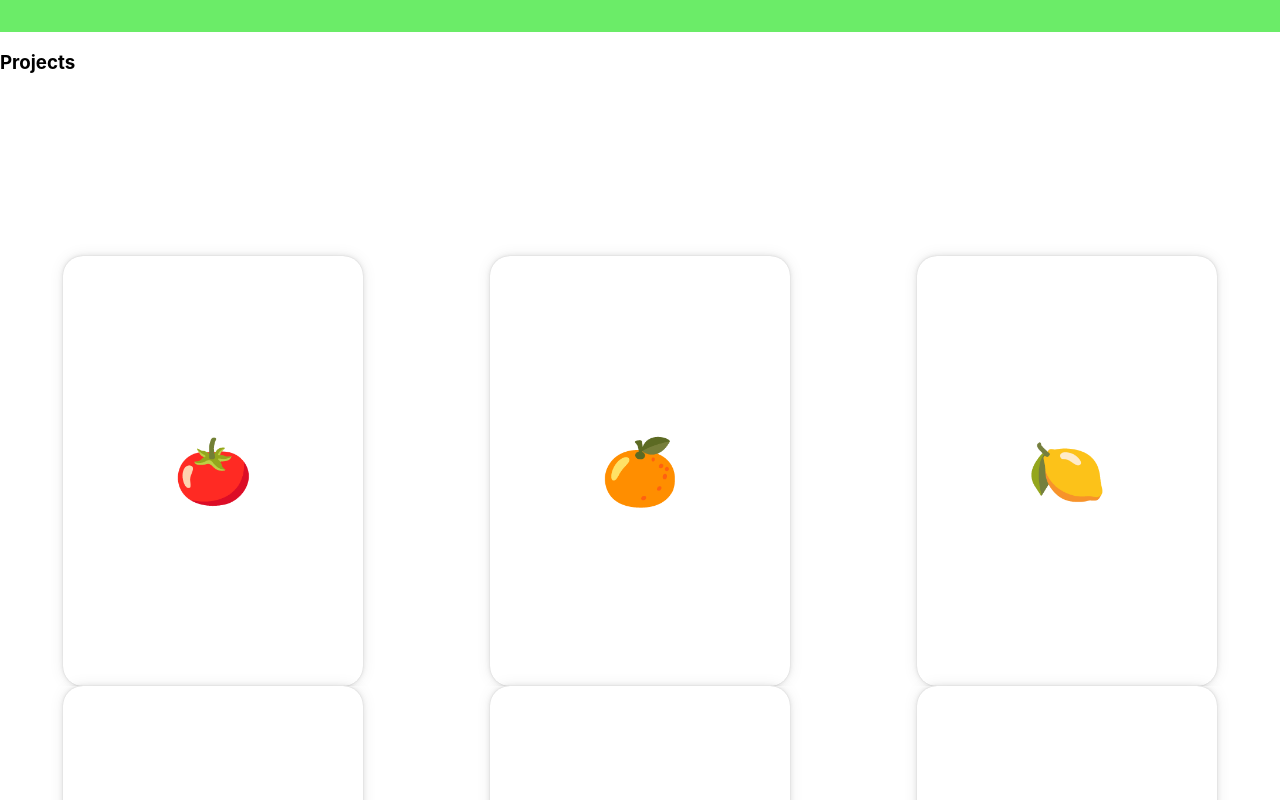
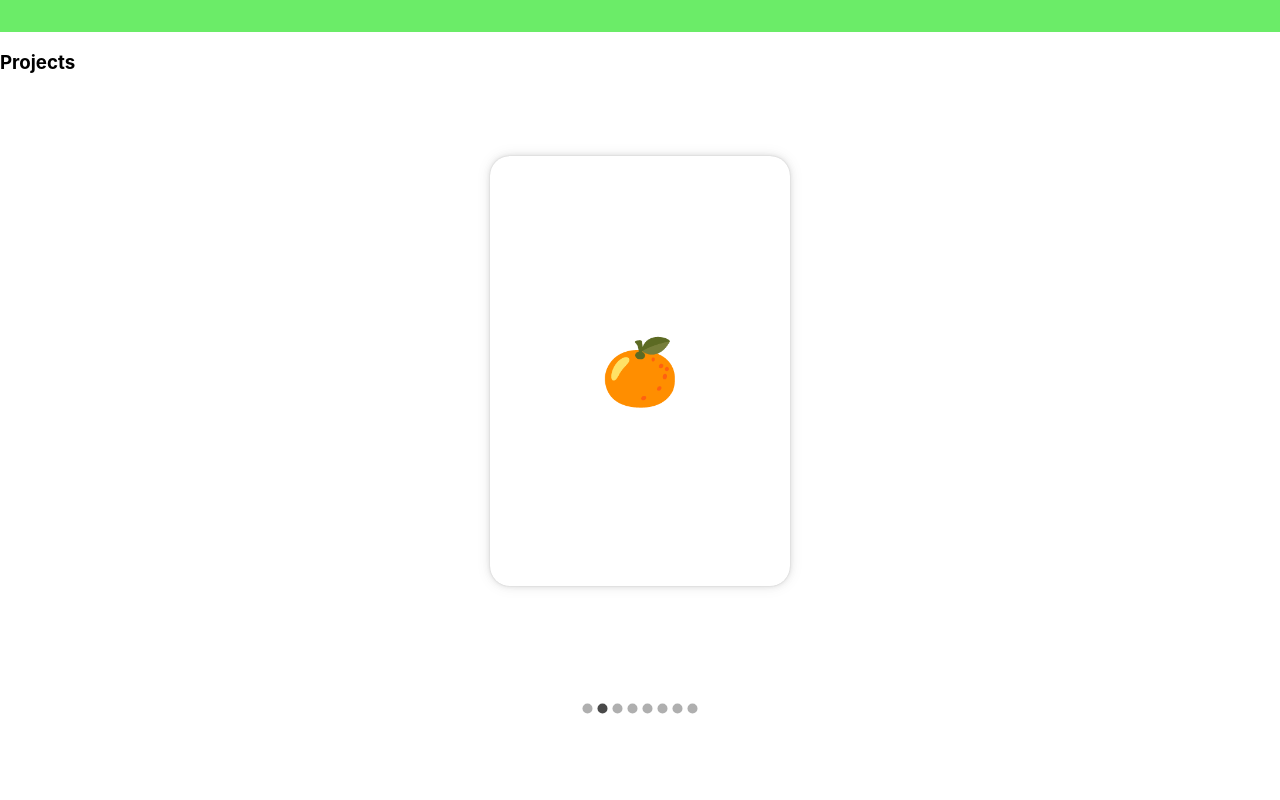
Before and after one commit to a1484414286/a1484414286.github.io, a React (Create React App) app: page / in a window 1280 px wide. Shown: the part 560-1360 px from the top of the page. After the commit the page ends 1276 px from the top, so only its background shows below. Built offline with nearby package versions, Linux system fonts and the light colour scheme.

Commit message:
turning it into carousel

```diff
--- a/src/components/CardItem.js
+++ b/src/components/CardItem.js
@@ -10,12 +10,12 @@ export default class CardItem extends React.Component {
         {
             offscreen:
             {
-                y: 300,
+                y: 400,
             },
 
-            hover:
+            onscreen:
             {
-                y: 100,
+                y: -10,
                 rotate: 0,
                 transition:
                 {
@@ -31,10 +31,8 @@ export default class CardItem extends React.Component {
         <div>
             <motion.div
                 className="card-container container"
-                initial="offscreen"
-                whileInView="hover"
                 viewport={{ once: false, amount: 0.8 }}>
-                <motion.div className="card" variants={variants}>{img}</motion.div>
+                <motion.div initial="offScreen" whileHover="onscreen" className="card" variants={variants}>{img}</motion.div>
             </motion.div>
         </div>
     );
--- a/src/components/LandingPage.js
+++ b/src/components/LandingPage.js
@@ -15,7 +15,7 @@ export default function LandingPage() {
     <div className="body">
         <Navbar></Navbar>
         <div className='animated'>
-          <motion.div  initial="hidden" animate="visible" variants={lineVariants}>
+          <motion.div initial="hidden" animate="visible" variants={lineVariants}>
             <h4>Hi There,</h4>
             <h2>I'm Liang Liu, a Software Developer from Florida</h2>
           </motion.div>
--- a/src/components/ProjectsSection.js
+++ b/src/components/ProjectsSection.js
@@ -1,6 +1,6 @@
 import React, { Component } from 'react'
 import CardItem from './CardItem';
-import { Grid, Box} from '@mui/material';
+import Carousel from 'react-material-ui-carousel'
 import ProgressBar from './ProgressBar';
 
 export default class ProjectsSection extends Component {
@@ -22,17 +22,9 @@ export default class ProjectsSection extends Component {
           Projects
         </h3>
         <ProgressBar></ProgressBar>
-        <Box>
-          <Grid container>
-            {projectItems.map((img) =>(
-              <Grid item xs={2} md={4}>
-                <CardItem key = {img} img = {img}>
-                </CardItem>
-              </Grid>
-              ))}
-          </Grid>
-        </Box>
-
+        <Carousel>
+          {projectItems.map((img) =>(<CardItem key = {img} img = {img}></CardItem>))}
+        </Carousel>
       </div>
 
     )
--- a/src/css/CardItem.css
+++ b/src/css/CardItem.css
@@ -1,6 +1,6 @@
   .container{
     margin:  auto;
-    max-width: 500px;
+    max-width: 100%;
     padding-bottom: 100px;
   }
 
--- a/src/css/Navbar.css
+++ b/src/css/Navbar.css
@@ -10,8 +10,7 @@ span:hover{
 .right-bar
 {
     margin : 0;
-    margin-right : 30px;
-    display: flex;
+    display:flex;
     justify-content:right;
     align-items: right;
     width : 100%;
```
Also changed, not shown: package.json (+6 -1 lines), 1 other file (tests, documents, lock files or other folders).
